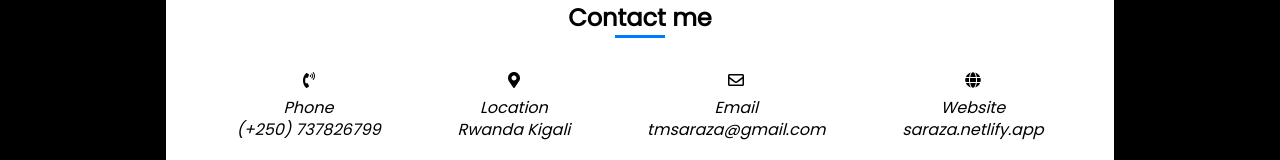
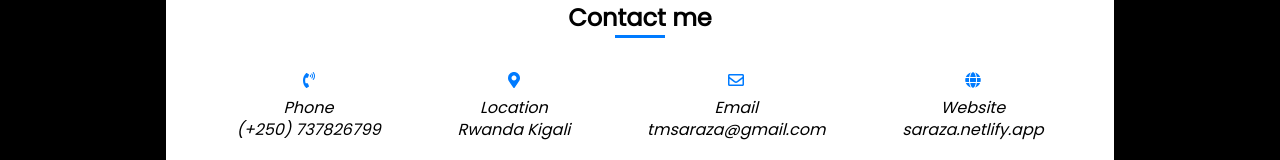
Before and after one commit to sarazaToussaint/Saraza-dev, a React (Create React App) app: page /Contact in a window 1280 px wide. Shown: the part 179-339 px from the top of the page. Built offline with nearby package versions, Linux system fonts and the light colour scheme.

Commit message:
Change the color of form's icons

```diff
--- a/src/components/Contact.module.css
+++ b/src/components/Contact.module.css
@@ -18,6 +18,10 @@
   flex-direction: column;
   text-align: center;
   font-style: italic;
+}
+
+.info span {
+  color: #007bff;
 }
 
 .info p {
```
